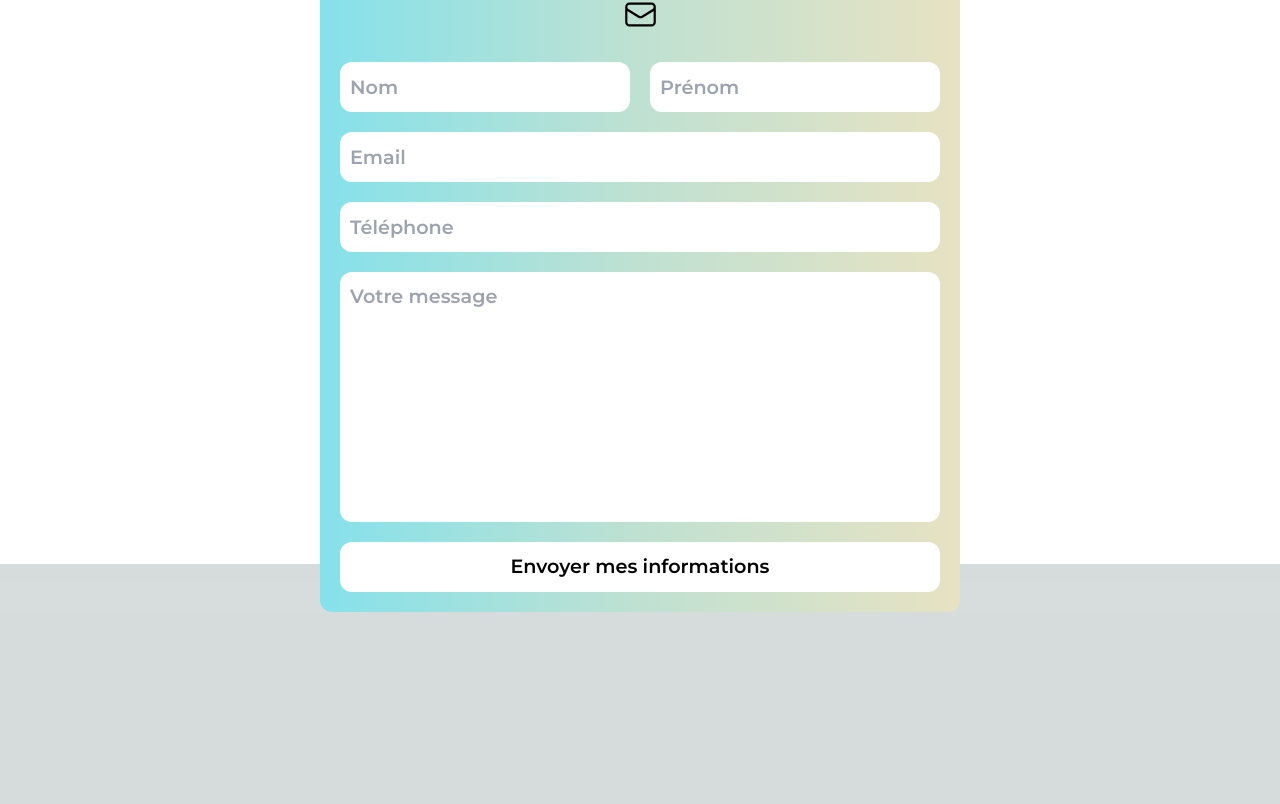
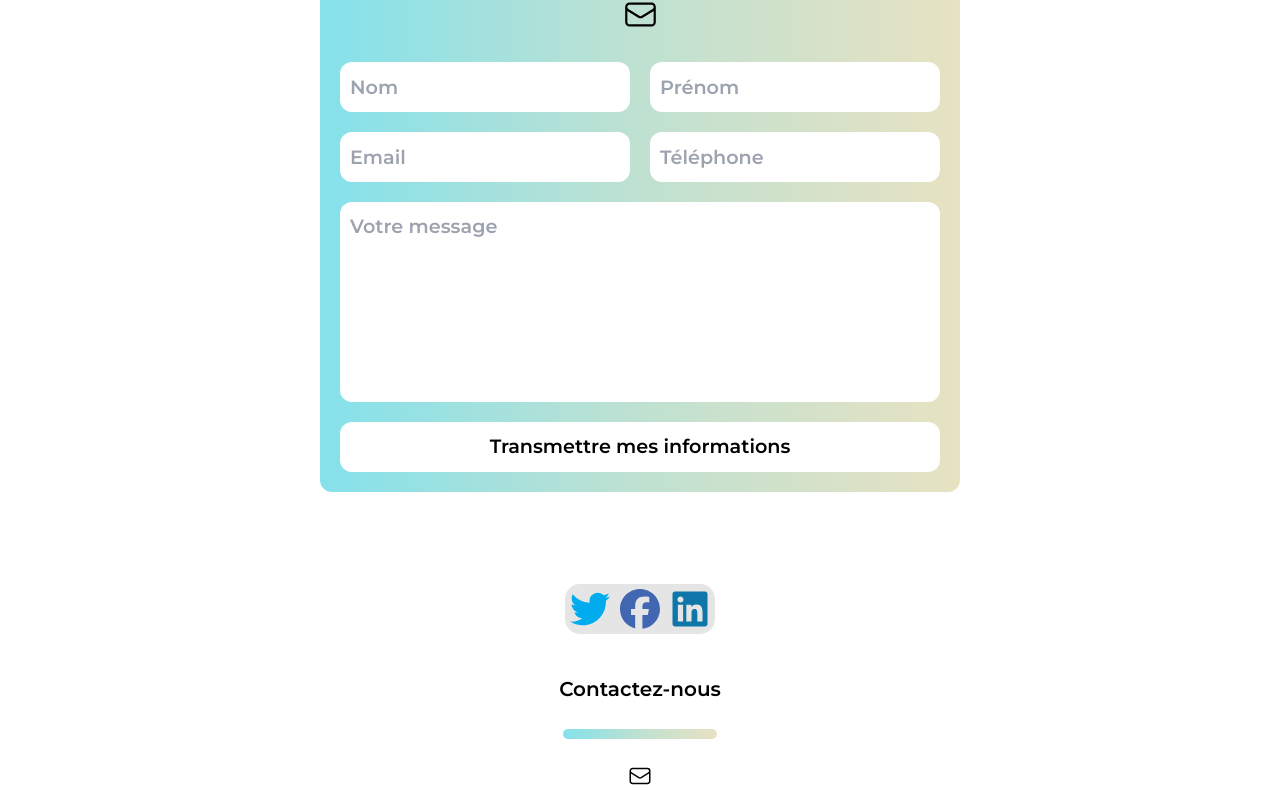
Before and after one commit to Matsuel/ATPE, a Next.js app: page /contact in a window 1280 px wide. Shown: the part 796-1600 px from the top of the page. Before the commit the page ends 1408 px from the top, so only its background shows below. Built offline with nearby package versions, Linux system fonts and the light colour scheme.

Commit message:
add contact form

```diff
--- a/src/pages/contact.tsx
+++ b/src/pages/contact.tsx
@@ -3,6 +3,7 @@ import NavBar from '@/Components/Navbar';
 import styles from '@/styles/Contact.module.scss';
 import Image from 'next/image';
 import Mail from '@/assets/mail.svg';
+import Footer from '@/Components/Footer';
 
 interface ContactProps {
 
@@ -34,15 +35,19 @@ const Contact = ({ }: ContactProps) => {
                         </a>
                     </div>
                     <div className={styles.ContactFormNames}>
-                        <input type="text" placeholder="Nom" className={styles.ContactFormInputName} maxLength={50} />
-                        <input type="text" placeholder="Prénom" className={styles.ContactFormInputName} maxLength={50} />
+                        <input type="text" placeholder="Nom" className={styles.ContactFormInput} maxLength={50} />
+                        <input type="text" placeholder="Prénom" className={styles.ContactFormInput} maxLength={50} />
                     </div>
-                    <input type="text" placeholder="Email" className={styles.ContactFormInput} maxLength={150} />
-                    <input type="number" placeholder="Téléphone" className={styles.ContactFormInput} maxLength={10} />
+                    <div className={styles.ContactFormNames}>
+                        <input type="email" placeholder="Email" className={styles.ContactFormInput} maxLength={150} />
+                        <input type="tel" placeholder="Téléphone" className={styles.ContactFormInput} />
+                    </div>
                     <textarea placeholder="Votre message" className={styles.ContactFormInputArea}></textarea>
-                    <button className={styles.ContactFormSendBtn}>Envoyer mes informations</button>
+                    <button className={styles.ContactFormSendBtn}>Transmettre mes informations</button>
                 </div>
             </div>
+
+            <Footer />
 
 
 
--- a/src/styles/Contact.module.scss
+++ b/src/styles/Contact.module.scss
@@ -73,19 +73,6 @@
                 display: flex;
                 gap: 20px;
                 justify-content: space-between;
-
-                .ContactFormInputName {
-                    width: 100%;
-                    height: 50px;
-                    border: none;
-                    border-radius: 12px;
-                    padding: 10px;
-                    font-family: 'Montserrat', sans-serif;
-                    font-weight: 600;
-                    font-size: 1.2rem;
-                    color: #000;
-                    outline: none;
-                }
             }
 
             .ContactFormInput {
@@ -103,7 +90,7 @@
 
             .ContactFormInputArea {
                 width: 100%;
-                height: 250px;
+                height: 200px;
                 border: none;
                 border-radius: 12px;
                 padding: 10px;
```
